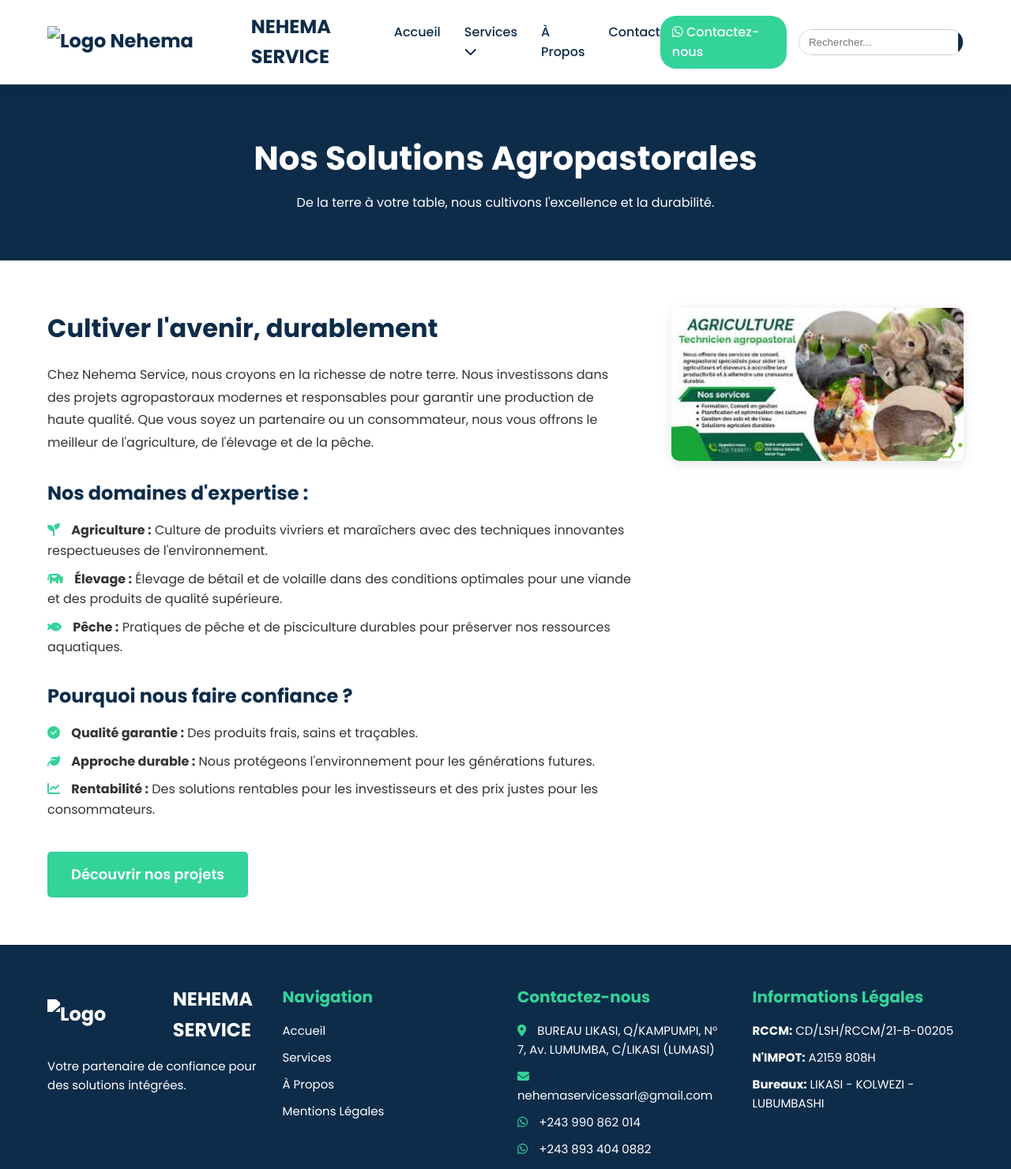
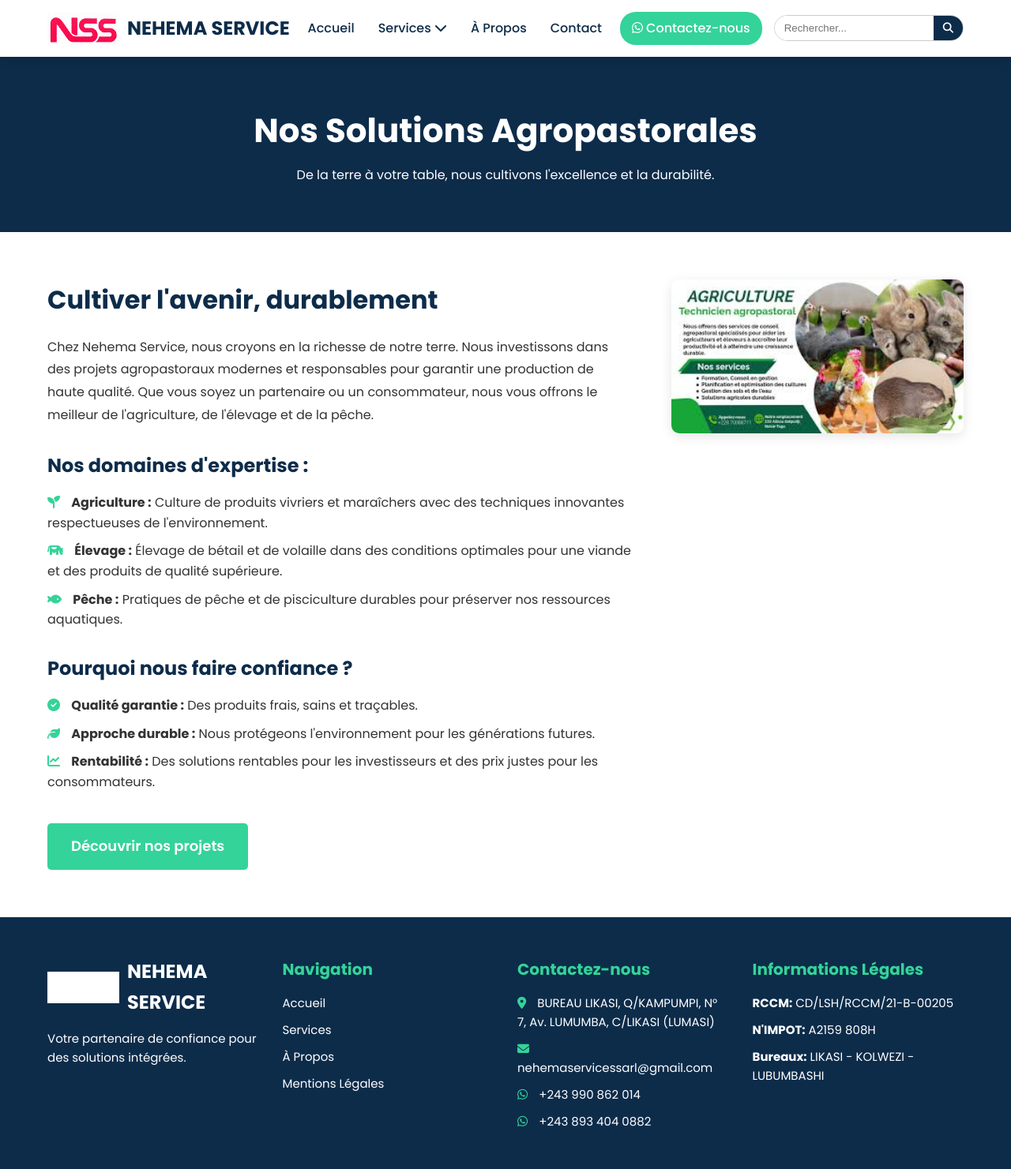
Before and after one commit to christian-program/nehema_service_site, a plain HTML site: page agropastoral.html in a window 1280 px wide. Shown: the top 1481 px of the page at 79% size. Drawn offline with Linux system fonts and the light colour scheme.

Commit message:
deuxime developpemnet ajouter les logo

```diff
--- a/agropastoral.html
+++ b/agropastoral.html
@@ -11,7 +11,7 @@
     <header>
         <div class="container">
             <a href="index.html" class="logo">
-                <img src="images/logo.png" alt="Logo Nehema Service">
+                <img src="images/logo.jpg" alt="Logo Nehema Service">
                 <span>NEHEMA SERVICE</span>
             </a>
             <nav>
@@ -90,7 +90,7 @@
             <div class="footer-grid">
                 <div class="footer-col">
                     <a href="index.html" class="logo">
-                        <img src="images/logo.png" alt="Logo Nehema Service">
+                        <img src="images/logo.jpg" alt="Logo Nehema Service">
                         <span>NEHEMA SERVICE</span>
                     </a>
                     <p>Votre partenaire de confiance pour des solutions intégrées.</p>
```
Also changed, not shown: commerce.html (+2 -2 lines), immobilier.html (+2 -2 lines), import.html (+2 -2 lines), index.html (+2 -2 lines), informatique.html (+2 -2 lines), sous-traitance.html (+2 -2 lines), transfert.html (+2 -2 lines), tv.html (+2 -2 lines), images/logo.jpg (added).
